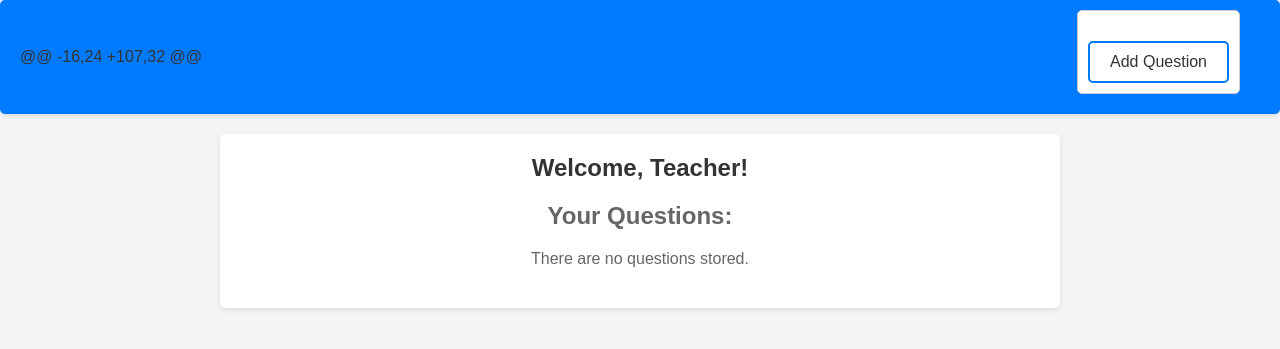
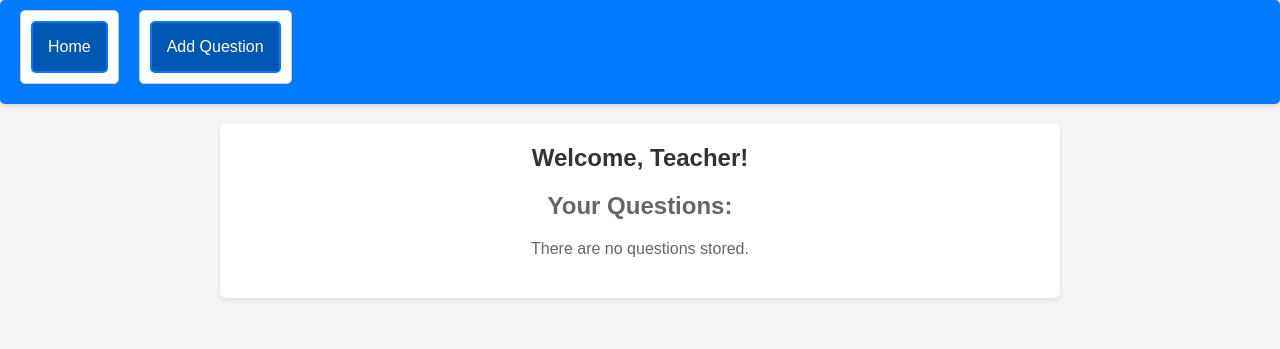
Before and after one commit to 347S24/347-final-project-group-29, a Django app: page / in a window 1280 px wide. Shown: the top 349 px of the page. Run offline with Django 4.2, Linux system fonts and the light colour scheme; data that the repository does not hold is empty; parts of the project's set-up code (start-up, migrations or seed data) failed here and were passed over.

Commit message:
Update teacher_home.html

```diff
--- a/group_29_final/group29final/group29final/peer_instruction/templates/teacher_home.html
+++ b/group_29_final/group29final/group29final/peer_instruction/templates/teacher_home.html
@@ -101,7 +101,8 @@
 </head>
 <body>
     <nav class="navbar">
-@@ -16,24 +107,32 @@
+        <ul>
+            <li><a href="{% url 'home' %}">Home</a></li>
             <li><a href="{% url 'add_question' %}">Add Question</a></li>
         </ul>
     </nav>
```
